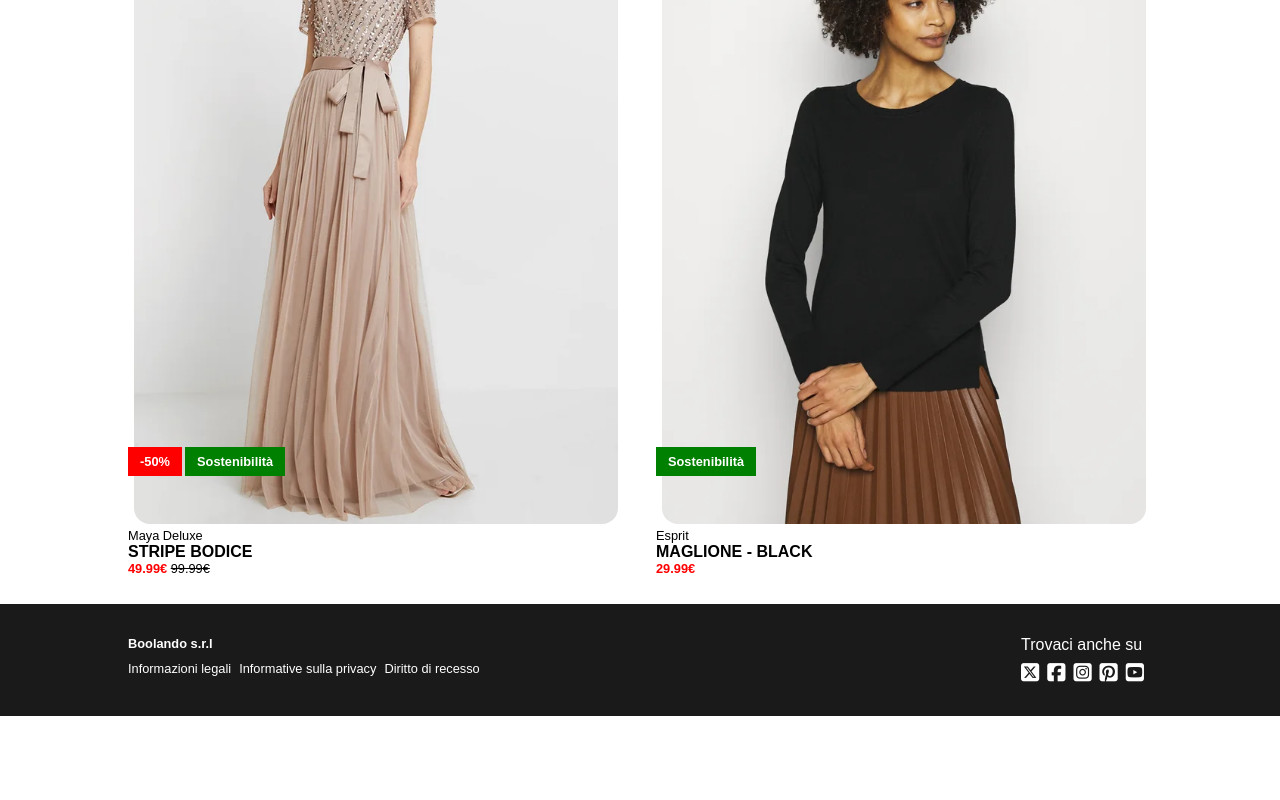
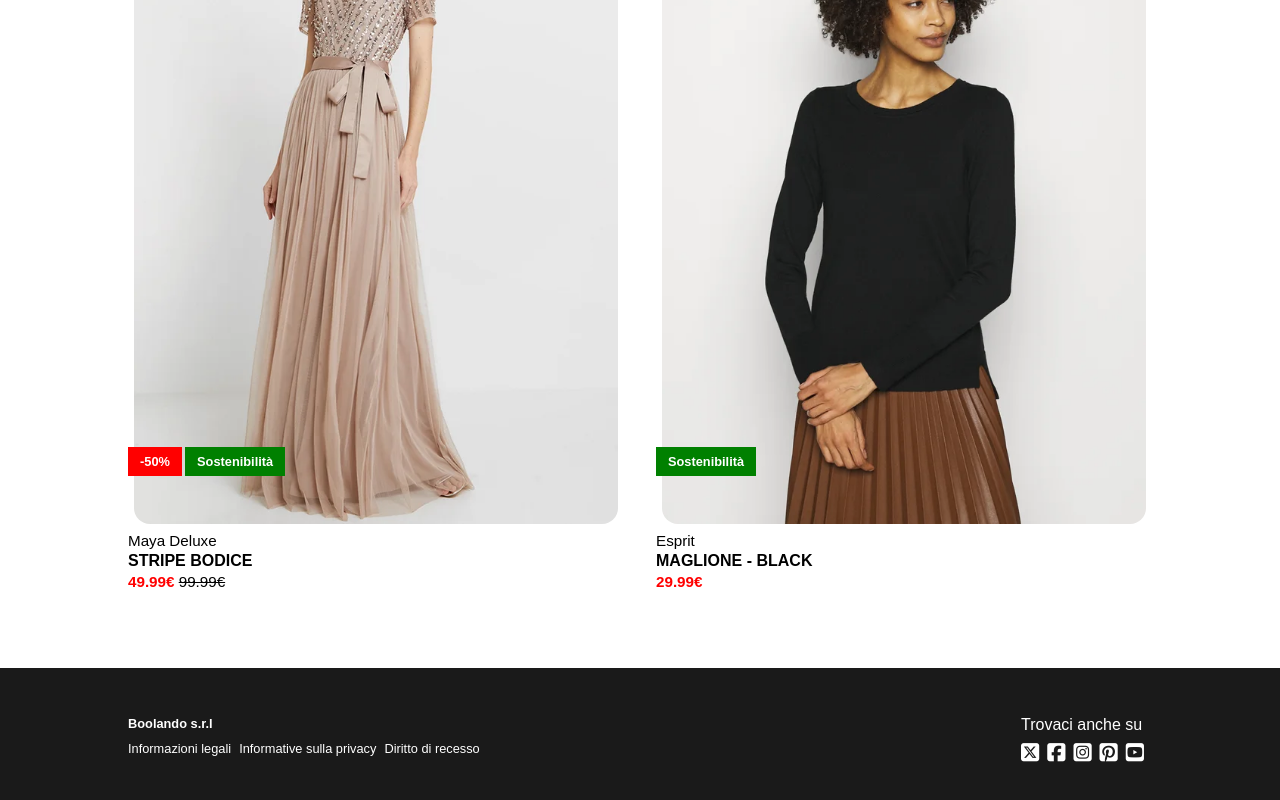
Before and after one commit to RiccardoImperiale/vite-boolando, a Vue app: page / in a window 1280 px wide. Shown: the part 1880-2680 px from the top of the page. Before the commit the page ends 2596 px from the top, so only its background shows below. Built offline with nearby package versions, Linux system fonts and the light colour scheme; data requests are answered from the project's data file.

Commit message:
define ProductModal component in main app component

```diff
--- a/src/App.vue
+++ b/src/App.vue
@@ -2,14 +2,29 @@
 import AppHeader from './components/AppHeader.vue'
 import AppMain from './components/AppMain.vue'
 import AppFooter from './components/AppFooter.vue'
+import ProductModal from './components/ProductModal.vue'
 
 export default {
   name: 'App',
   components: {
     AppHeader,
     AppMain,
-    AppFooter
-  }
+    AppFooter,
+    ProductModal
+  },
+  data() {
+    return {
+      isModalOpen: false,
+      productModal: null
+    }
+  },
+  methods: {
+    showProduct(product) {
+      this.isModalOpen = true;
+      this.productModal = product;
+    }
+  },
+
 }
 
 </script>
@@ -17,7 +32,8 @@ export default {
 <template>
 
   <AppHeader />
-  <AppMain />
+  <AppMain :showProduct="showProduct" />
+  <ProductModal :product="productModal" v-if="isModalOpen" @close-modal="isModalOpen = false" />
   <AppFooter />
 
 </template>
--- a/src/assets/scss/partials/_footer.scss
+++ b/src/assets/scss/partials/_footer.scss
@@ -4,8 +4,8 @@
 
 footer {
     background-color: $bg_dark;
-    margin-top: 5rem;
-    padding: 2rem 0;
+    margin-top: 9rem;
+    padding: 3rem 0;
     color: $light;
 
     .container {
--- a/src/assets/scss/partials/_main.scss
+++ b/src/assets/scss/partials/_main.scss
@@ -89,7 +89,7 @@ main {
     /* Card Text ------------------------------> */
 
     .card_text {
-        margin-top: .25rem;
+        margin-top: .5rem;
 
         h4 {
             text-transform: uppercase;
@@ -99,7 +99,8 @@ main {
         h5,
         .price {
             font-weight: 400;
-            font-size: .8rem;
+            font-size: .95rem;
+            margin: .2rem 0;
         }
 
         .new_price {
--- a/src/assets/scss/partials/_modal.scss
+++ b/src/assets/scss/partials/_modal.scss
@@ -114,6 +114,31 @@
 
             .card_right {
                 width: 30%;
+
+                .card_text {
+                    margin-top: .5rem;
+
+                    h4 {
+                        text-transform: uppercase;
+                        cursor: pointer;
+                    }
+
+                    h5,
+                    .price {
+                        font-weight: 400;
+                        font-size: .95rem;
+                        margin: .2rem 0;
+                    }
+
+                    .new_price {
+                        font-weight: 600;
+                        color: $danger;
+                    }
+
+                    .old_price {
+                        text-decoration: line-through;
+                    }
+                }
             }
         }
     }
--- a/src/components/AppMain.vue
+++ b/src/components/AppMain.vue
@@ -5,7 +5,7 @@ import { store } from '../store.js'
 
 export default {
     name: 'AppMain',
-    props: { product: Object },
+    props: ['product', 'showProduct'],
     components: {
         ProductCard,
         ProductModal
@@ -13,14 +13,6 @@ export default {
     data() {
         return {
             store,
-            isModalOpen: false,
-            productModal: null
-        }
-    },
-    methods: {
-        showProduct(product) {
-            this.isModalOpen = true;
-            this.productModal = product;
         }
     },
     mounted() {
@@ -35,8 +27,6 @@ export default {
             <ProductCard :product="product" v-for="product in store.products" :key="product.id"
                 @show-product="showProduct" />
         </div>
-
-        <ProductModal :product="productModal" v-if="isModalOpen" @close-modal="isModalOpen = false" />
     </main>
 </template>
 
--- a/src/components/ProductCard.vue
+++ b/src/components/ProductCard.vue
@@ -31,7 +31,9 @@ export default {
         </div>
         <div class="card_text">
             <h5 class="brand">{{ product.brand }}</h5>
+
             <h4 @click="$emit('showProduct', product)">{{ product.name }}</h4>
+
             <div class="price">
                 <span v-if="product.badges.some(badge => badge.type === 'discount')" class="new_price">
                     {{ store.getDiscountedPrice(product.price, product.badges.find(badge => badge.type ===
--- a/src/store.js
+++ b/src/store.js
@@ -3,6 +3,11 @@ import axios from 'axios';
 
 export const store = reactive({
     products: [],
+
+    // showProduct(product) {
+    //     isModalOpen = true;
+    //     productModal = product;
+    // },
 
     getProducts() {
         axios.get('http://localhost:3000/products').then(res => {
```
